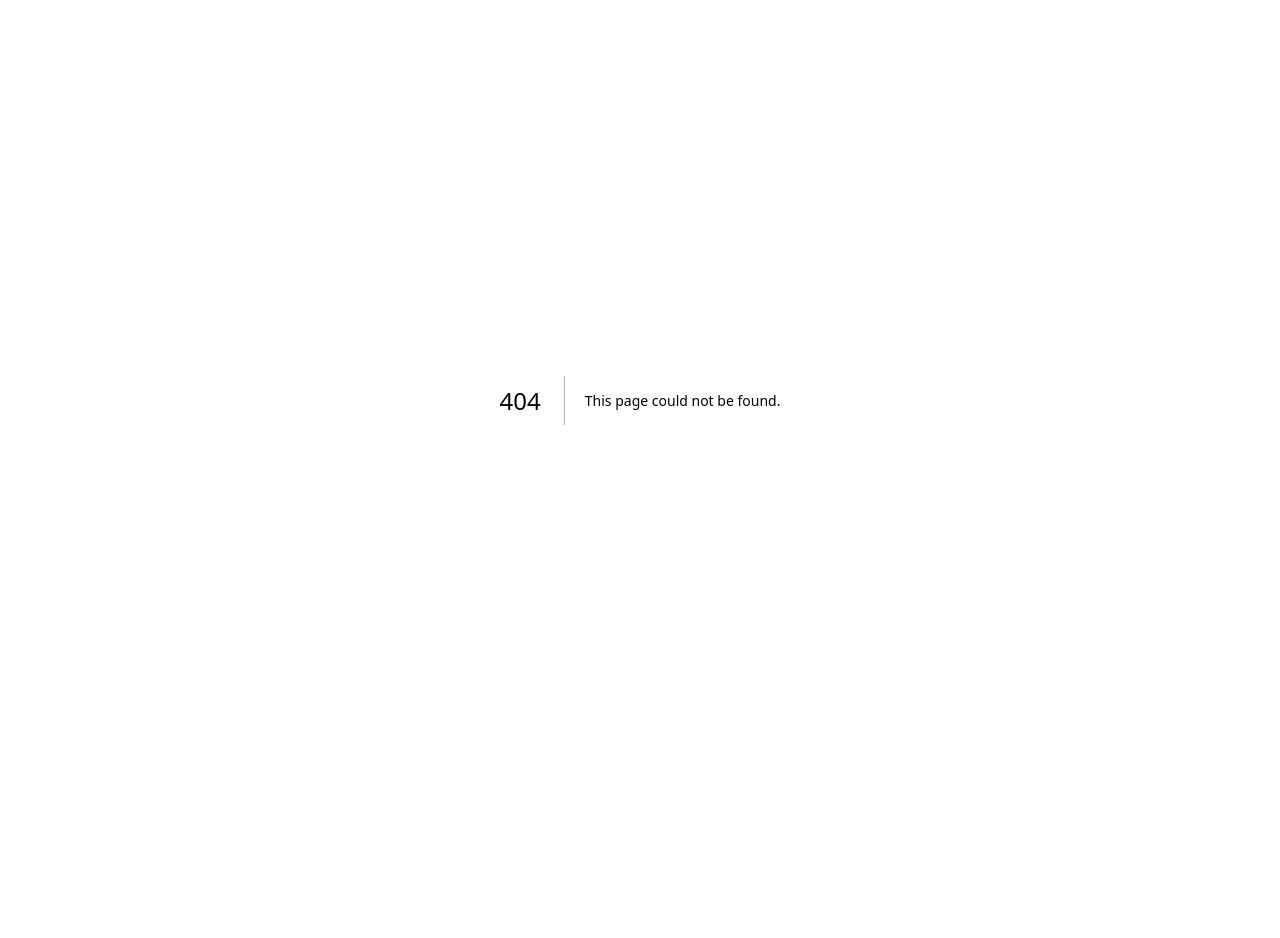
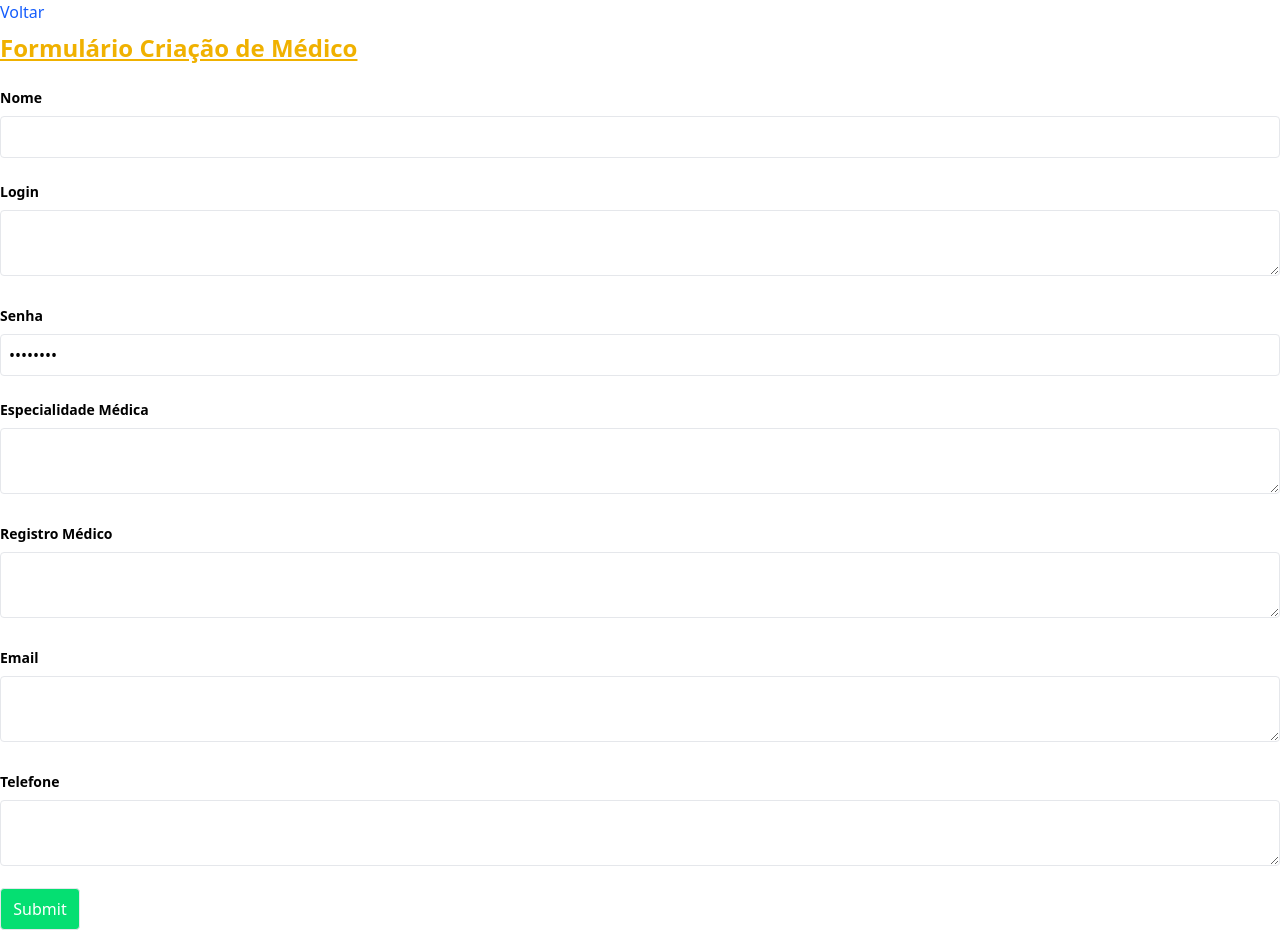
Before and after one commit to Chrysthy/med-app, a Next.js app in the folder med-app/: page /doctor/edit in a window 1280 px wide. Before the commit this address had no page. Before the commit the page ends 800 px from the top, so only its background shows below. Built offline with nearby package versions, Linux system fonts and the light colour scheme; no server answers.

Commit message:
Add information on doctor page

```diff
--- /dev/null
+++ b/med-app/src/app/doctor/edit/page.tsx
@@ -0,0 +1,143 @@
+"use client"
+import Link from "next/link";
+import { useRouter } from "next/navigation";
+import React, { useEffect, useState } from "react";
+
+export default function DoctorEdit(params: any) {
+
+    const router = useRouter();
+
+    const [name, setName] = useState<string>('');
+    const [login, setLogin] = useState<string>('');
+    const [password, setPassword] = useState<string>('');
+    const [medicalSpecialty, setMedicalSpecialty] = useState<string>('');
+    const [medicalRegistration, setMedicalRegistration] = useState<string>('');
+    const [email, setEmail] = useState<string>('');
+    const [phone, setPhone] = useState<string>('');
+    const [error, setError] = useState<string | null>(null);
+    const [doctor, setDoctor] = useState({ name, login, password, medicalSpecialty, medicalRegistration, email, phone });
+
+    const id = params.params.id;
+
+
+    useEffect(() => {
+        fetch('http://127.0.0.1:3001/getDoctor/' + id, {
+            method: 'GET',
+            headers: {
+                'Content-Type': 'application/json',
+                'Authorization': sessionStorage.getItem("token") || ''
+            },
+        }).then(response => response.json())
+            .then(data => {
+                setDoctor(data);
+            })
+    }, [doctor]);
+
+    const edit = async (e: any) => {
+        e.preventDefault();
+        setError(null);
+
+
+        //Caso a variavel esteja vazia, vamos usar o valor que foi carregado pela página, caso ela esteja preenchida, vamos colocar o novo valor
+        const formData = {
+            name: name || doctor.name,
+            login: login || doctor.login,
+            password: password || doctor.password,
+            medicalSpecialty: medicalSpecialty || doctor.medicalSpecialty,
+            medicalRegistration: medicalRegistration || doctor.medicalRegistration,
+            email: email || doctor.email,
+            phone: phone || doctor.phone
+        }
+
+        const add = await fetch('http://127.0.0.1:3001/doctors/' + id, {
+            method: 'PUT',
+            headers: {
+                'Content-Type': 'application/json',
+                'Authorization': sessionStorage.getItem("token") || ''
+            },
+            body: JSON.stringify(formData)
+        });
+
+        const content = await add.json();
+
+        if (content.login) {
+            router.push('/home');
+        } else {
+            setError(content.error);
+        }
+
+    };
+
+    return (
+        <>
+            <Link className="font-medium text-blue-600 dark:text-blue-500 hover:underline" href="/doctor/list">Voltar</Link>
+
+            <form className='w-full' onSubmit={edit}>
+
+                <span className='font-bold text-yellow-500 py-2 block underline text-2xl'>Formulário Criação de Médico</span>
+
+                <div className='w-full py-2'>
+
+                    <label htmlFor="" className='text-sm font-bold py-2 block'>Nome</label>
+                    <input type='text' defaultValue={doctor.name} name='name' className='w-full border-[1px] border-gray-200 p-2 rounded-sm' onChange={(e: any) => setName(e.target.value)} />
+
+                </div>
+
+                <div className='w-full py-2'>
+
+                    <label htmlFor="" className='text-sm font-bold py-2 block'>Login</label>
+                    <textarea name='login' defaultValue={doctor.login} className='w-full border-[1px] border-gray-200 p-2 rounded-sm' onChange={(e: any) => setLogin(e.target.value)} />
+
+                </div>
+
+                <div className='w-full py-2'>
+
+                    <label htmlFor="" className='text-sm font-bold py-2 block'>Senha</label>
+                    <input type="password" defaultValue='password' className='w-full border-[1px] border-gray-200 p-2 rounded-sm' onChange={(e: any) => setPassword(e.target.value)} />
+
+                </div>
+
+                <div className='w-full py-2'>
+
+                    <label htmlFor="" className='text-sm font-bold py-2 block'>Especialidade Médica</label>
+                    <textarea name='medicalSpecialty' defaultValue={doctor.medicalSpecialty} className='w-full border-[1px] border-gray-200 p-2 rounded-sm' onChange={(e: any) => setMedicalSpecialty(e.target.value)} />
+
+                </div>
+
+                <div className='w-full py-2'>
+
+                    <label htmlFor="" className='text-sm font-bold py-2 block'>Registro Médico</label>
+                    <textarea name='medicalRegistration' defaultValue={doctor.medicalRegistration} className='w-full border-[1px] border-gray-200 p-2 rounded-sm' onChange={(e: any) => setMedicalRegistration(e.target.value)} />
+
+                </div>
+
+                <div className='w-full py-2'>
+
+                    <label htmlFor="" className='text-sm font-bold py-2 block'>Email</label>
+                    <textarea name='email' defaultValue={doctor.email} className='w-full border-[1px] border-gray-200 p-2 rounded-sm' onChange={(e: any) => setEmail(e.target.value)} />
+
+                </div>
+
+                <div className='w-full py-2'>
+
+                    <label htmlFor="" className='text-sm font-bold py-2 block'>Telefone</label>
+                    <textarea name='phone' defaultValue={doctor.phone} className='w-full border-[1px] border-gray-200 p-2 rounded-sm' onChange={(e: any) => setPhone(e.target.value)} />
+
+                </div>
+
+                <div className='w-full py-2'>
+
+                    <button className="w-20 p-2 text-white border-gray-200 border-[1px] rounded-sm bg-green-400">Submit</button>
+
+                </div>
+
+                <div>
+
+                    {error && <div className="p-2 text-white border-gray-200 border-[1px] rounded-sm bg-red-400" style={{ color: 'red' }}>{error}</div>}
+
+                </div>
+
+            </form>
+        </>
+    )
+}
```
